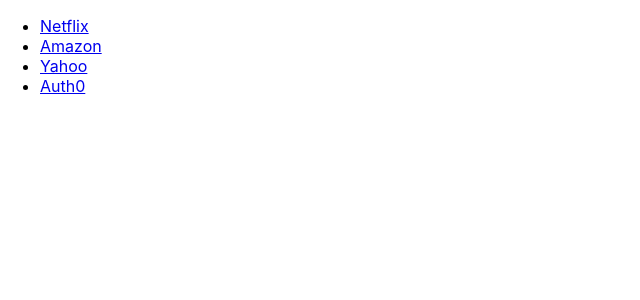
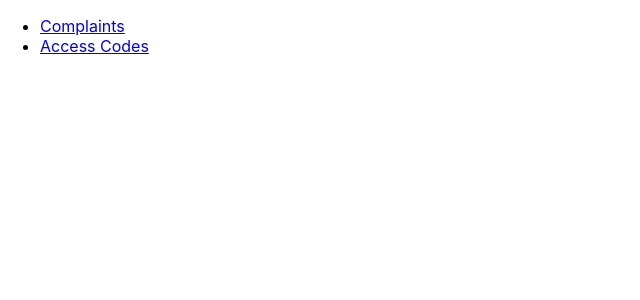
Before and after one commit to rrazong/react-router-app, a React (Create React App) app: page / in a window 1280 px wide. Shown: the top 300 px of the page, without its empty margins (0-640 px from the left). Built offline with nearby package versions, Linux system fonts and the light colour scheme.

Commit message:
Passing props to compenent in a <Route>

```diff
--- a/src/App.js
+++ b/src/App.js
@@ -1,34 +1,76 @@
 import React, { Component } from 'react';
-import {BrowserRouter as Router, Route, Link, NavLink} from 'react-router-dom';
+import {BrowserRouter as Router, Route, Link} from 'react-router-dom';
 
 class App extends Component {
   render() {
+    const routes = [
+      {
+        name: 'Complaints',
+        path: '/complaints',
+        component: Complaints,
+        getInitialData: () => {console.log('Get data for complaints')},
+      },
+      {
+        name: 'Access Codes',
+        path: '/access-codes',
+        component: AccessCodes,
+        getInitialData: () => {console.log('Get data for access codes')},
+      }
+    ];
+
     return (
       <Router>
         <div className="App">
           <ul>
-            <li><Link to='/netflix/123'>Netflix</Link></li>
-            <li><Link to='/amazon/xyz'>Amazon</Link></li>
-            <li><Link to='/yahoo/234-2342-222111'>Yahoo</Link></li>
-            <li><Link to='/auth0/foo/bar'>Auth0</Link></li>
+            {
+              routes.map(({path, name}) => (
+                <li key={name}>
+                  <Link to={path}>{name}</Link>
+                </li>
+              ))
+            }
           </ul>
 
-          <Route path={'/:site/:id'} component={Child}/>
+          {
+            routes.map(({path, component: Component, getInitialData}) => {
+              // const component = (props) => (<Component {...props} getInitialData={getInitialData}/>);
+              return (
+                <Route key={path} path={path} render={(props) => (<Component {...props} getInitialData={getInitialData}/>)}/>
+              );
+            })
+          }
         </div>
       </Router>
     );
   }
 }
 
-const Child = ({match}) => {
-  console.log(match);
-  const {site, id} = match.params;
-  return (
-    <div>
-      <div>SITE: {site}</div>
-      <div>ID: {id}</div>
-    </div>
-  )
+class Complaints extends Component {
+  componentWillMount() {
+    this.props.getInitialData();
+  }
+
+  render() {
+    return (
+      <div>
+        Complaints module
+      </div>
+    );
+  }
+}
+
+class AccessCodes extends Component {
+  componentWillMount() {
+    this.props.getInitialData();
+  }
+
+  render() {
+    return (
+      <div>
+        Access Codes module
+      </div>
+    );
+  }
 }
 
 export default App;
```
